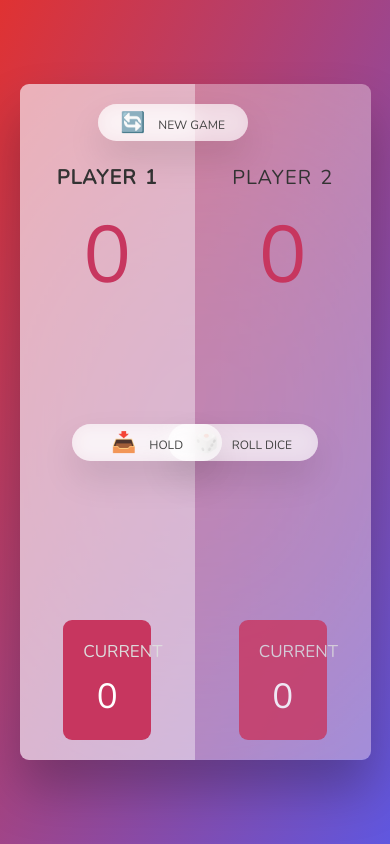
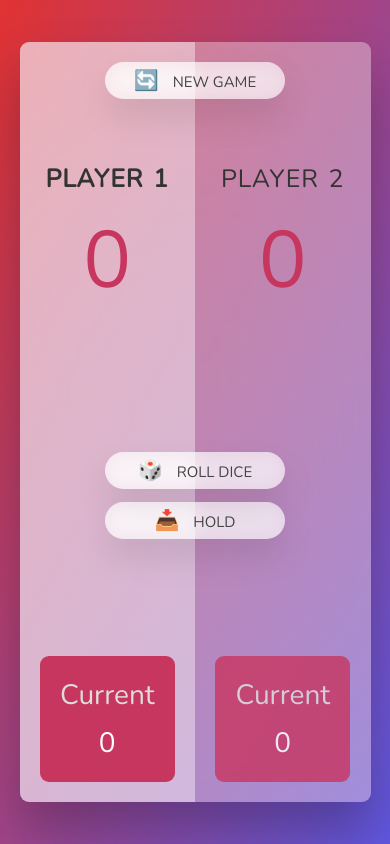
Before and after one commit to cozocozy/pig-game, a plain HTML site: page index.html in a window 390 px wide. Drawn offline with nearby package versions, Linux system fonts and the light colour scheme.

Commit message:
fix responsive v1

```diff
--- a/style.css
+++ b/style.css
@@ -26,7 +26,7 @@ body {
 main {
   position: relative;
   width: 90%;
-  height: 80%;
+  height: 90%;
   background-color: rgba(255, 255, 255, 0.35);
   backdrop-filter: blur(200px);
   filter: blur();
@@ -48,13 +48,13 @@ main {
 /* ELEMENTS */
 .name {
   position: relative;
-  font-size: 2rem;
+  font-size: 2.5rem;
   text-transform: uppercase;
   letter-spacing: 1px;
   word-spacing: 2px;
   font-weight: 300;
   margin-bottom: 1rem;
-  margin-top: 6rem;
+  margin-top: 10rem;
 }
 
 .score {
@@ -79,38 +79,41 @@ main {
 }
 
 .current {
+  display: flex;
+  flex-direction:column;
   background-color: #c7365f;
   opacity: 0.8;
   border-radius: 9px;
   color: #fff;
-  width: 65%;
+  /* width: 65%; */
   padding: 2rem;
   text-align: center;
   transition: all 0.75s;
+
 }
 
 .current-label {
-  text-transform: uppercase;
+  font-size: 2.8rem;
+  color: #ddd;
   margin-bottom: 1rem;
-  font-size: 1.7rem;
-  color: #ddd;
+
 }
 
 .current-score {
-  font-size: 3.5rem;
+  font-size: 2.8rem;
 }
 
 /* ABSOLUTE POSITIONED ELEMENTS */
 .btn {
   position: absolute;
-  /* left: 50%;
-  transform: translateX(-50%); */
+  left: 50%;
+  transform: translateX(-50%);
   color: #444;
-  width: 15rem;
+  width: 18rem;
   background: none;
   border: none;
   font-family: inherit;
-  font-size: 1.2rem;
+  font-size: 1.5rem;
   text-transform: uppercase;
   cursor: pointer;
   font-weight: 400;
@@ -127,24 +130,25 @@ main {
   font-size: 2rem;
   display: inline-block;
   margin-right: 1rem;
+
 }
 
 .btn--new {
   /* top: 4rem; */
   top: 2rem;
-  right: 35%;
+
 }
 .btn--roll {
-  top: 34rem;
-  right: 15%;
+  top: 41rem;
+  /* right: 15%; */
 }
 .btn--hold {
-  top: 34rem;
-  left: 15%;
+  top: 46rem;
+  /* left: 15%; */
 }
 
 .btn:active {
-  transform: translate(0, 5px);
+  transform: translate(-50%, 5px);
   box-shadow: 0 1rem 2rem rgba(0, 0, 0, 0.15);
 }
 
@@ -155,7 +159,7 @@ main {
 .dice {
   position: absolute;
   left: 50%;
-  top: 22rem;
+  top: 28rem;
   transform: translateX(-50%);
   height: 8rem;
   box-shadow: 0 1rem 3rem rgba(0, 0, 0, 0.3);
@@ -212,6 +216,6 @@ main {
     top: 46.1rem;
   }
   .btn:active {
-  transform: translate(-50%, 10px);
+  /* transform: translate(-50%, 10px); */
   }
 }
```
